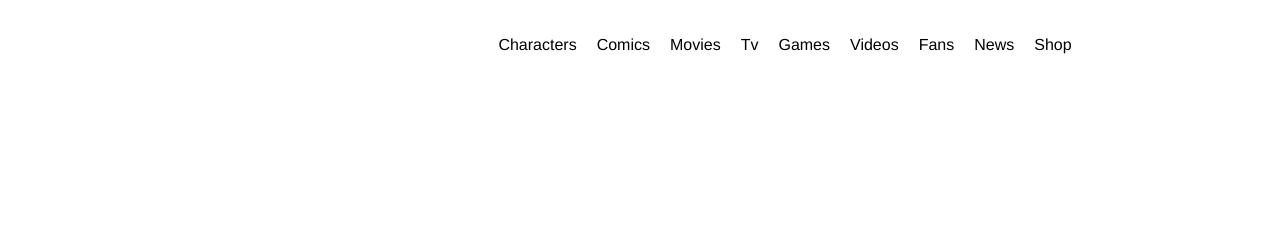
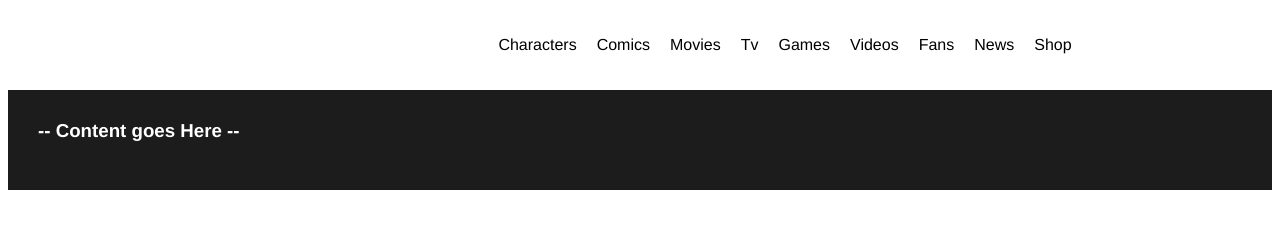
Before and after one commit to Pierre297/vue-dc-comics, a Vue app: page / in a window 1280 px wide. Shown: the part 374-602 px from the top of the page. Built offline with nearby package versions, Linux system fonts and the light colour scheme.

Commit message:
main part for content

```diff
--- a/src/components/Header.vue
+++ b/src/components/Header.vue
@@ -70,6 +70,10 @@ export default {
 
 <!-- Add "scoped" attribute to limit CSS to this component only -->
 <style scoped lang="scss">
+
+header{
+  margin-bottom: 20px;
+}
   nav {
     display: inline-block;
     vertical-align: top;
--- a/src/components/Main.vue
+++ b/src/components/Main.vue
@@ -1,6 +1,6 @@
 <template>
-  <main >
-
+  <main>
+    <h3>-- Content goes Here --</h3>
   </main>
 </template>
 
@@ -12,5 +12,15 @@ export default {
 
 <!-- Add "scoped" attribute to limit CSS to this component only -->
 <style scoped lang="scss">
+  main{
+    background-color: hsl(0deg 0% 11%);
+    height: 100px;
+    color: white;
+    display: flex;
+  }
 
+  h3 {
+    vertical-align: middle;
+    margin: 30px;
+  }
 </style>
```
